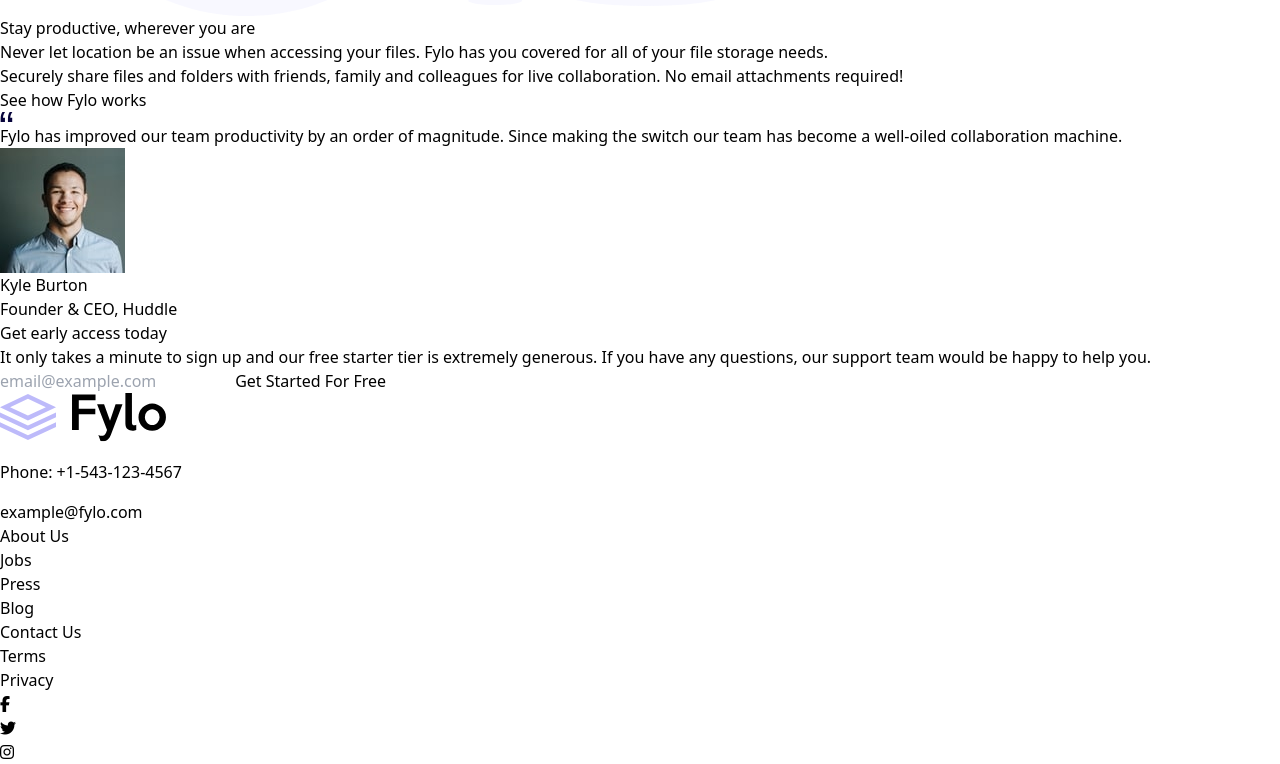
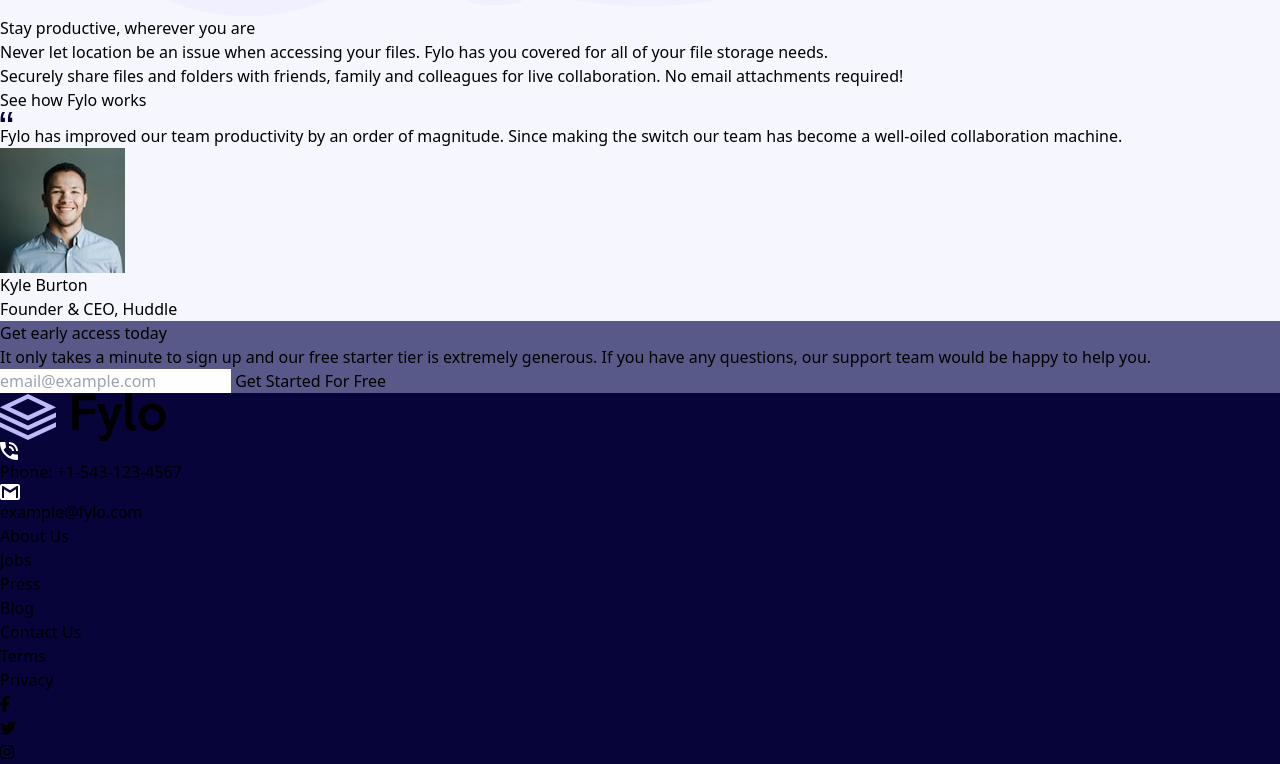
Before and after one commit to gusanchefullstack/prj-14-fylo-landing-page-with-two-column-layout, a website built with Vite: page index.html in a window 1280 px wide. Shown: the part 1829-2593 px from the top of the page. Built offline with nearby package versions, Linux system fonts and the light colour scheme.

Commit message:
💄  Add background colors for each section

```diff
--- a/index.html
+++ b/index.html
@@ -45,7 +45,7 @@
               <button>Get Started</button>
             </div>
           </section>
-          <section>
+          <section class="bg-lightGrayishBlue">
             <div><img src="images/illustration-2.svg" alt="" /></div>
             <div>
               <h2>Stay productive, wherever you are</h2>
@@ -74,7 +74,7 @@
               </div>
             </div>
           </section>
-          <section>
+          <section class="bg-desaturatedBlue">
             <h3>Get early access today</h3>
             <p>
               It only takes a minute to sign up and our free starter tier is
@@ -87,7 +87,7 @@
             </div>
           </section>
         </main>
-        <footer>
+        <footer class="bg-veryDarkBlue">
           <div><img src="images/logo.svg" alt="logo" /></div>
           <div>
             <div>
```
